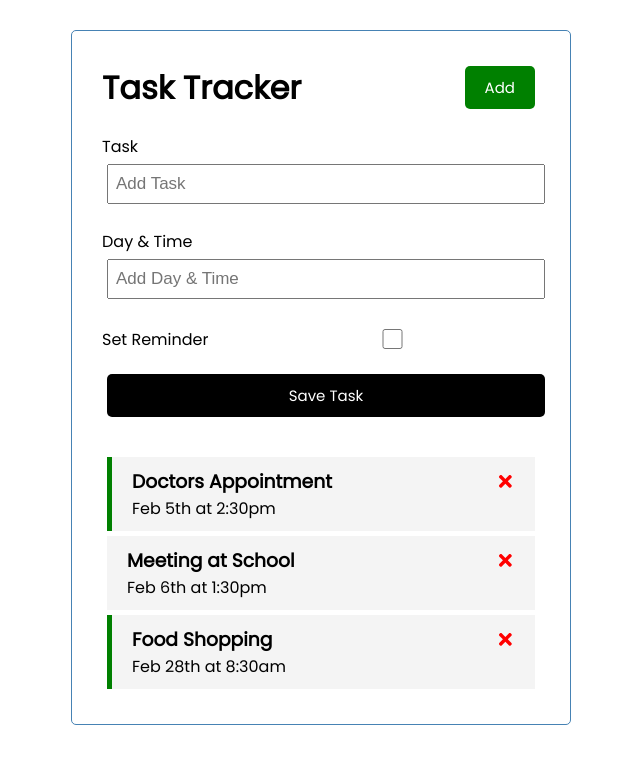
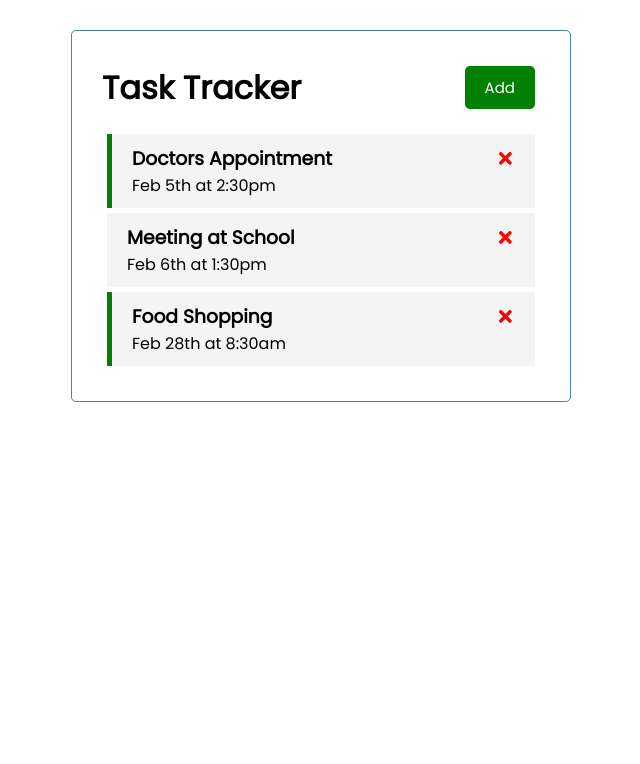
Before and after one commit to donskilful/React-task-tracker, a React (Create React App) app: page / in a window 1280 px wide. Shown: the top 764 px of the page, without its empty margins (319-959 px from the left). Built offline with nearby package versions, Linux system fonts and the light colour scheme.

Commit message:
React task tracker completed

```diff
--- a/src/App.js
+++ b/src/App.js
@@ -5,6 +5,7 @@
 
 
 function App() {
+  const [showAddTask, setShowAddTask] = useState(false)
   const [tasks, setTasks] = useState([
     {
       id: 1,
@@ -46,8 +47,8 @@
 
   return (
     <div className="container">
-      <Header />
-      <AddTask onAdd={addTask}/>
+      <Header onAdd={() => setShowAddTask(!showAddTask)} showAdd={showAddTask} />
+      { showAddTask && <AddTask onAdd={addTask}/>}
       {tasks.length > 0 ? <Tasks tasks={tasks} onDelete={deleteTask} onToggle={toggleReminder} /> : 'No task available to show'}
     </div>
   )
--- a/src/components/Header.js
+++ b/src/components/Header.js
@@ -1,17 +1,13 @@
 import PropTypes from 'prop-types'
 import Button from './Button'
 
-const Header = ({ title }) => {
-  const onClick = () => {
-    console.log('cliked');
-  }
-
+const Header = ({ onAdd, title, showAdd }) => {
 
   return (
     <div>
       <header className='header'>
         <h1>{ title }</h1>
-        <Button color='green' text='Add' onClick={onClick} />
+        <Button color={showAdd ? 'red' : 'green'} text={showAdd ? 'Close' : 'Add'} onClick={onAdd} />
       </header>
     </div>
   )
```
